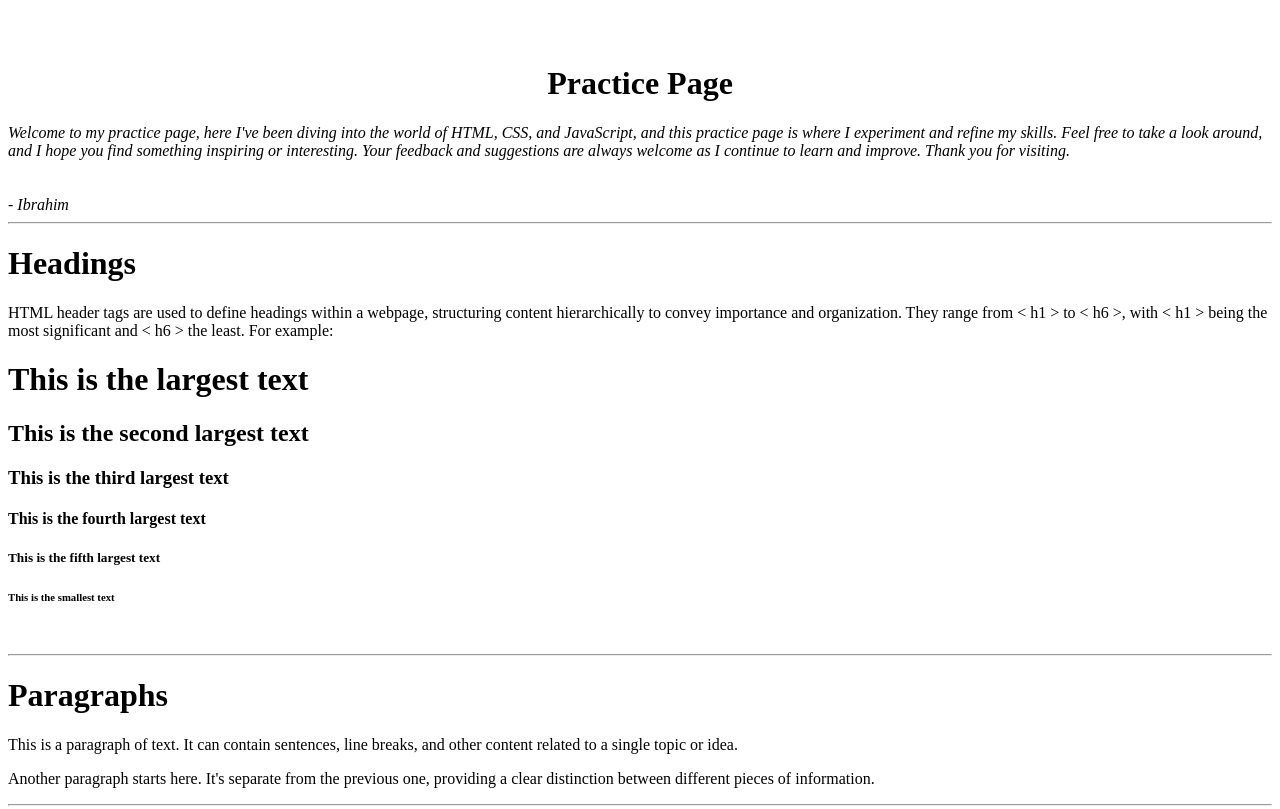
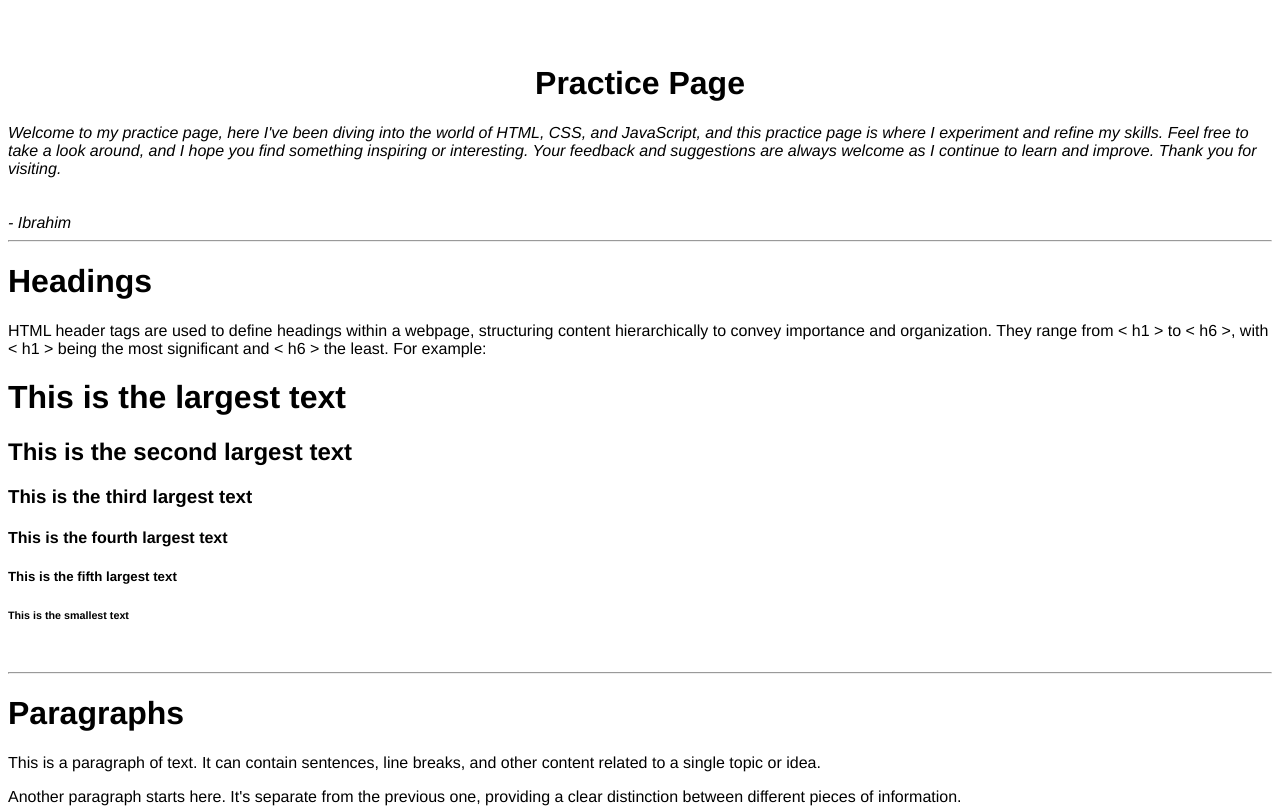
Before and after one commit to Ibrahim-AlKhalil-Mohamed/Ibrahim.A.Mohamed-Practice-Page-V1.1, a plain HTML site: page index.html in a window 1280 px wide. Shown: the top 809 px of the page. Drawn offline with Linux system fonts and the light colour scheme.

Commit message:
Update index.html

```diff
--- a/index.html
+++ b/index.html
@@ -54,7 +54,7 @@
     </head>
 
 
-<body  style="font-family: Founders Grotesk X-Cond Bold">
+<body  style="font-family: Helvetica">
  <!--This is the content of the page
     (this may be why its reffered to as the body)-->
 
```
